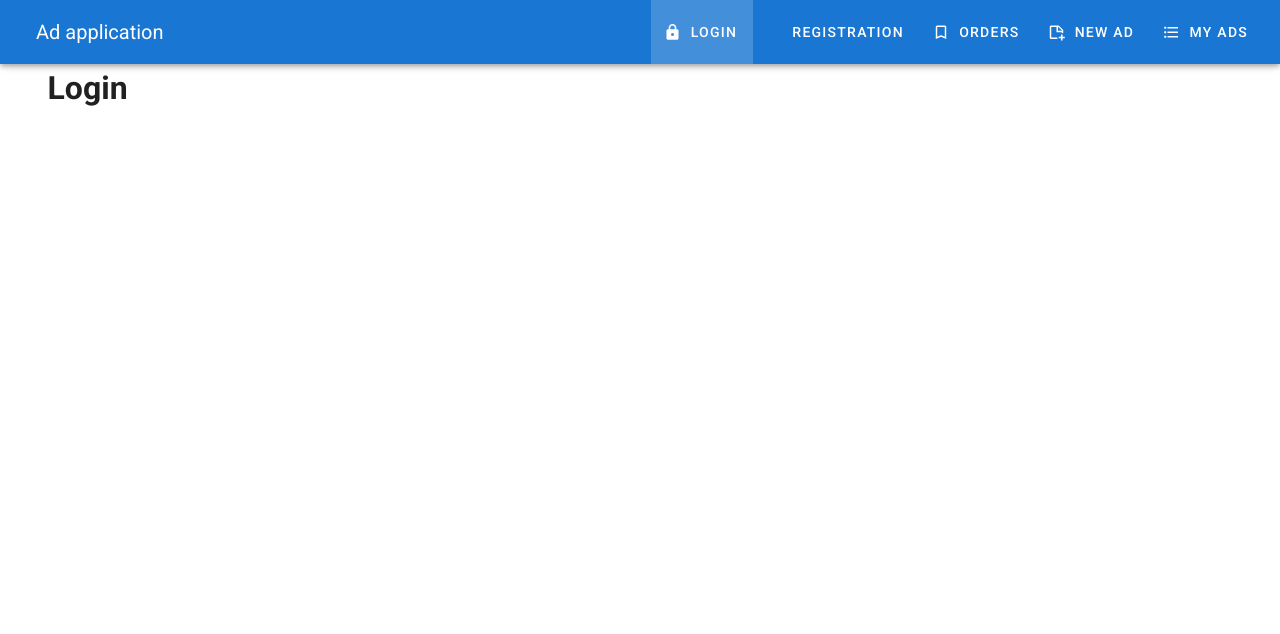
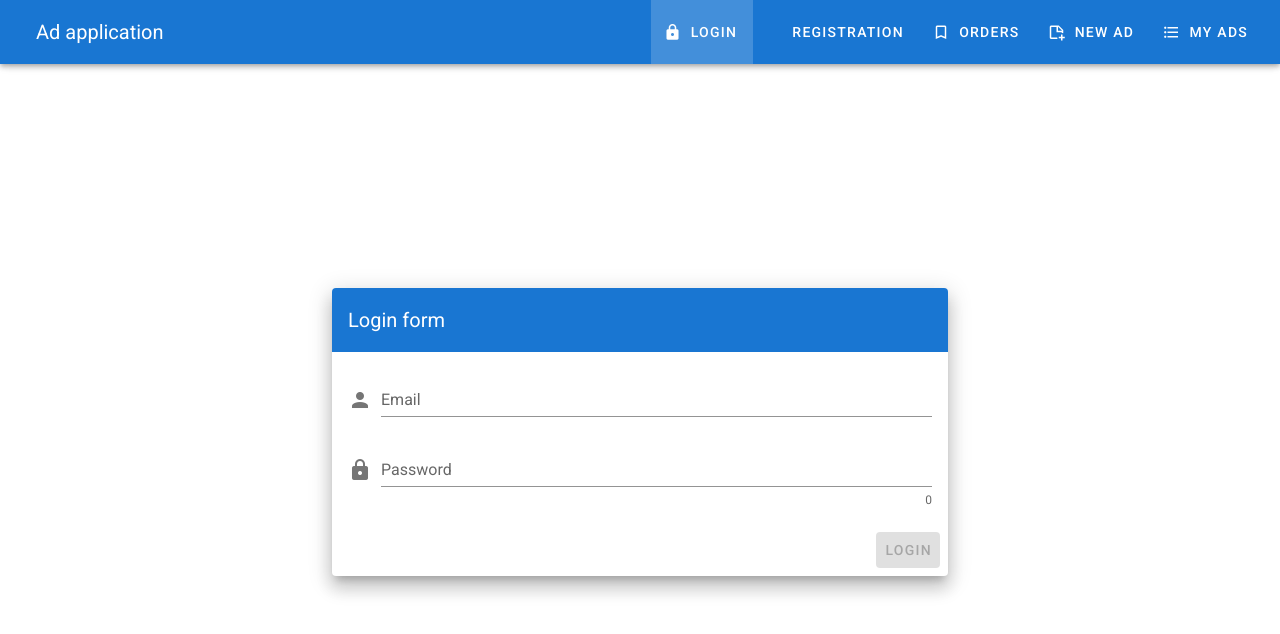
Before and after one commit to jaguars82/bulletin-board, a Vue app: page /login in a window 1280 px wide. Shown: the top 634 px of the page. Built offline with nearby package versions, Linux system fonts and the light colour scheme.

Commit message:
Create login form on the login page

```diff
--- a/src/components/Auth/Login.vue
+++ b/src/components/Auth/Login.vue
@@ -1,17 +1,86 @@
 <template>
-  <v-container>
-    <v-layout row>
-      <v-flex xs12>
-        <h1>Login</h1>
-      </v-flex>
-    </v-layout>
+    <v-container
+    class="fill-height"
+    fluid
+  >
+    <v-row
+      align="center"
+      justify="center"
+    >
+      <v-col
+        cols="12"
+        sm="8"
+        md="6"
+      >
+        <v-card class="elevation-12">
+          <v-toolbar
+            color="primary"
+            dark
+            flat
+          >
+            <v-toolbar-title>Login form</v-toolbar-title>
+
+          </v-toolbar>
+          <v-card-text>
+            <v-form v-model="valid" ref="form" validation>
+              <v-text-field
+                label="Email"
+                name="email"
+                prepend-icon="mdi-account"
+                type="email"
+                v-model="email"
+                :rules="emailRules"
+              />
+
+              <v-text-field
+                id="password"
+                label="Password"
+                name="password"
+                prepend-icon="mdi-lock"
+                type="password"
+                v-model="password"
+                :counter="true"
+                :rules="passwordRules"
+              />
+            </v-form>
+          </v-card-text>
+          <v-card-actions>
+            <v-spacer />
+            <v-btn color="primary" @click="onSubmit" :disabled="!valid">Login</v-btn>
+          </v-card-actions>
+        </v-card>
+      </v-col>
+    </v-row>
   </v-container>
 </template>
 
 <script>
 export default {
   data () {
-    return {}
+    return {
+      email: '',
+      password: '',
+      valid: false,
+      emailRules: [
+        v => !!v || 'E-mail is required',
+        v => /.+@.+/.test(v) || 'E-mail must be valid',
+      ],
+      passwordRules: [
+        v => !!v || 'Password is required',
+        v => v.length >= 6 || 'Password must be equal or more than 6 characters',
+      ]
+    }
+  },
+  methods: {
+    onSubmit () {
+      if (this.$refs.form.validate()) {
+        const user = {
+          email: this.email,
+          password: this.password
+        }
+        console.log(user)
+      }
+    }
   }
 }
 </script>
```
